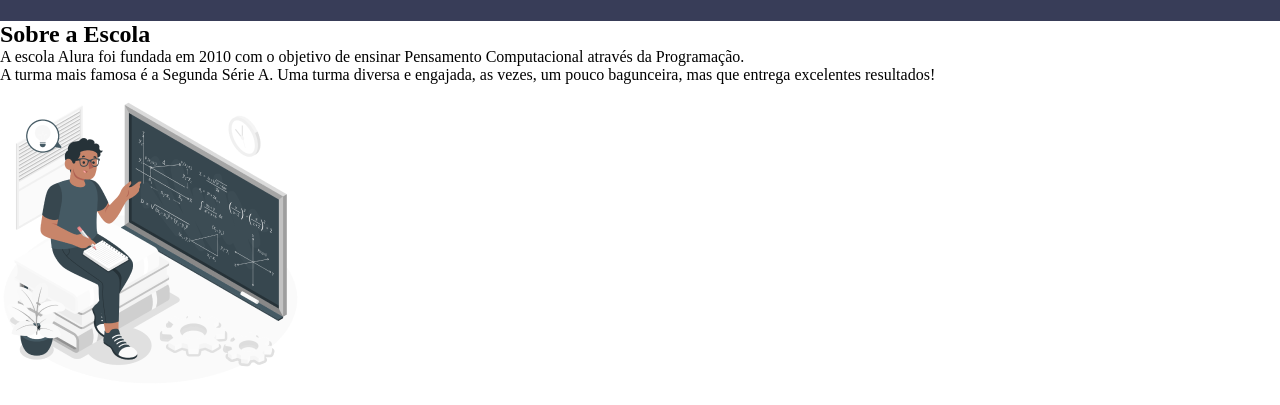
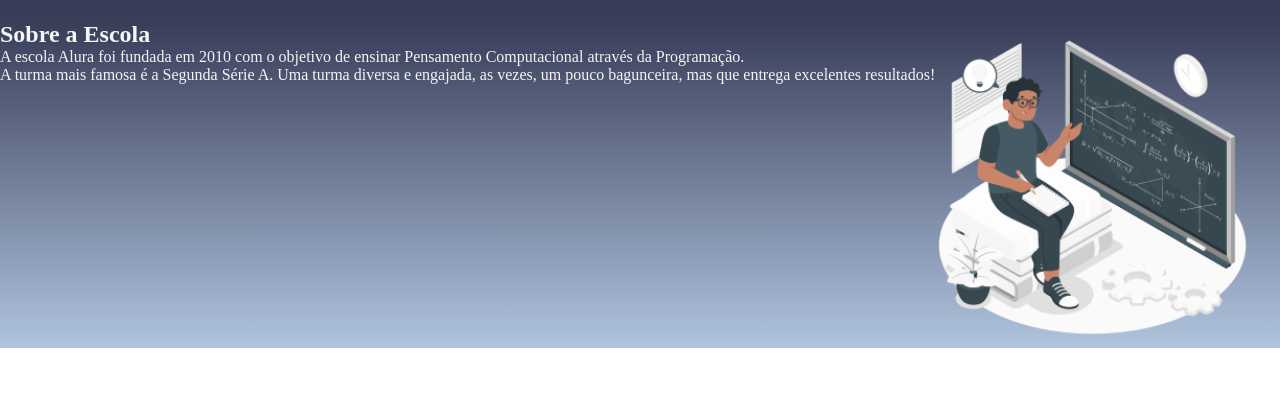
Before and after one commit to RafaelBigueti/aluraplus, a plain HTML site: page index.html in a window 1280 px wide. Shown: the part 141-546 px from the top of the page. Drawn offline with Linux system fonts and the light colour scheme.

Commit message:
Add files via upload

```diff
--- a/index.html
+++ b/index.html
@@ -13,10 +13,12 @@
         <li class="cabecalho-lista-item">Escola</li>
     </ul>
 </header>
-<section>
-    <h2 class="escola-titulo">Sobre a Escola</h2>
-    <p class="escola-texto-um">A escola Alura foi fundada em 2010 com o objetivo de ensinar Pensamento Computacional através da Programação.</p>
-    <p calss="escola-texto-dois">A turma mais famosa é a Segunda Série A. Uma turma diversa e engajada, as vezes, um pouco bagunceira, mas que entrega excelentes resultados!</p>
-    <img src="./img/img2.png" alt="Professor no qiadro">
+<section class="escola">
+    <div class="escola-conteudo">
+        <h2 class="escola-titulo">Sobre a Escola</h2>
+        <p class="escola-texto-um">A escola Alura foi fundada em 2010 com o objetivo de ensinar Pensamento Computacional através da Programação.</p>
+        <p class="escola-texto-dois">A turma mais famosa é a Segunda Série A. Uma turma diversa e engajada, as vezes, um pouco bagunceira, mas que entrega excelentes resultados!</p>
+    </div>
+    <img class="escola-imagem" src="./img/img2.png" alt="Professor no qadro">
 </section>
 </html>
--- a/style.css
+++ b/style.css
@@ -1,20 +1,34 @@
-*{
+* {
     margin: 0;
     padding: 0;
 
 }
-.cabecalho{
+
+.cabecalho {
     background-color: #383D58;
-    color:white;
+    color: white;
     display: flex;
     justify-content: space-around;
     padding: 24px 0;
 }
-.cabecalho-imagem{
+
+.cabecalho-imagem {
     width: 20%;
 }
-.cabecalho-lista-item{
+
+.cabecalho-lista-item {
     display: inline-block;
     margin: 0 16px;
     padding: 24px 0;
 }
+
+.escola-imagem {
+    width: 25%;
+
+}
+
+.escola{
+    background-image: linear-gradient(#383D58, #B0C4DE);
+    color:whitesmoke;
+    display: flex;
+}
```
